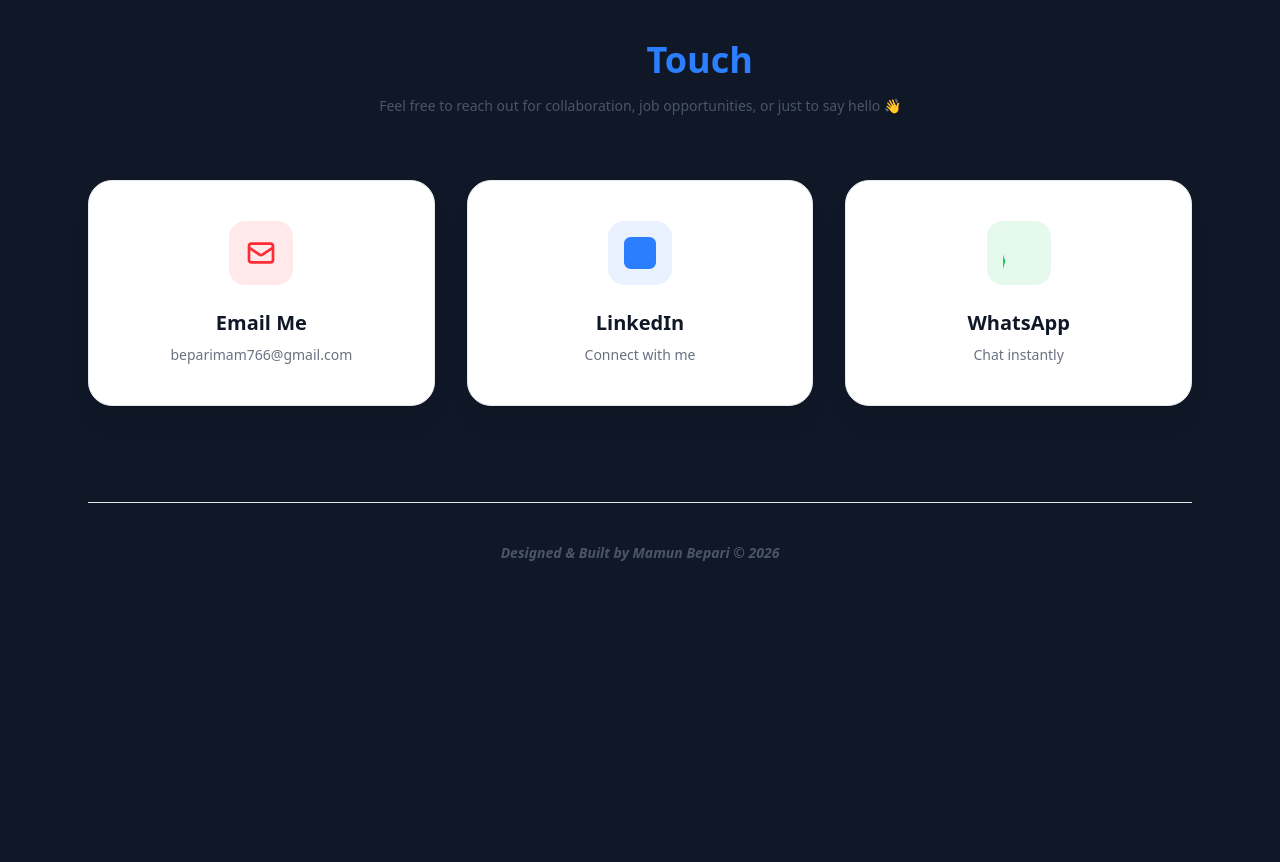
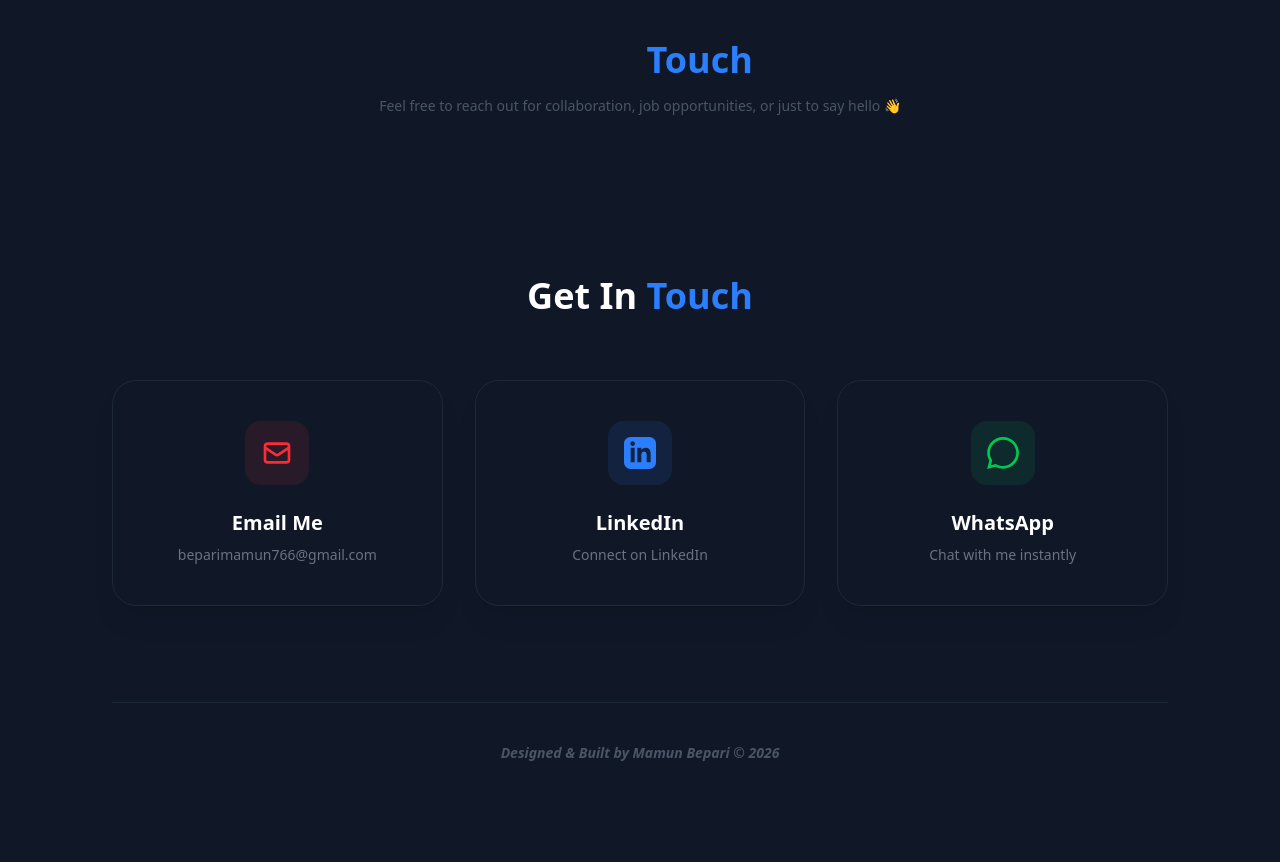
Before and after one commit to mamun-2025/Portfolio, a website: page index.html in a window 1280 px wide. Shown: the part 2547-3409 px from the top of the page. Before the commit the page ends 3206 px from the top, so only its background shows below. Drawn offline with nearby package versions, Linux system fonts and the light colour scheme.

Commit message:
Fixed README and Index.html

```diff
--- a/index.html
+++ b/index.html
@@ -308,61 +308,46 @@ class="fixed top-5 right-5 bg-gray-700 px-4 py-2 rounded z-50">
     </p>
   </div>
 
-  <!-- Contact Cards -->
+
+<!-- Contact Section -->
+<section class="max-w-6xl mx-auto px-6 py-24" data-aos="zoom-in">
+  <div class="text-center mb-16">
+    <h2 class="text-4xl font-bold text-white mb-4">Get In <span class="text-blue-500">Touch</span></h2>
+  </div>
+
   <div class="grid grid-cols-1 md:grid-cols-3 gap-8 text-center">
 
-    <!-- Email -->
-    <a href="mailto:beparimam766@gmail.com"
-       class="group p-10 bg-white dark:bg-gray-900 border border-gray-200 dark:border-gray-800 rounded-3xl hover:border-red-500/50 hover:bg-gray-50 dark:hover:bg-gray-800/50 transition-all duration-300 shadow-xl">
-
+    <a href="mailto:beparimamun766@gmail.com"
+       class="group p-10 bg-gray-900 border border-gray-800 rounded-3xl hover:border-red-500/50 hover:bg-gray-800/50 transition-all duration-300 shadow-xl">
       <div class="w-16 h-16 bg-red-500/10 rounded-2xl flex items-center justify-center mx-auto mb-6 group-hover:scale-110 transition-transform">
-        <svg class="w-8 h-8 text-red-500" fill="none" stroke="currentColor" viewBox="0 0 24 24">
-          <path stroke-linecap="round" stroke-linejoin="round" stroke-width="2"
-          d="M3 8l7.89 5.26a2 2 0 002.22 0L21 8M5 19h14a2 2 0 002-2V7a2 2 0 00-2-2H5a2 2 0 00-2 2v10a2 2 0 002 2z"/>
-        </svg>
+        <svg class="w-8 h-8 text-red-500" fill="none" stroke="currentColor" viewBox="0 0 24 24"><path stroke-linecap="round" stroke-linejoin="round" stroke-width="2" d="M3 8l7.89 5.26a2 2 0 002.22 0L21 8M5 19h14a2 2 0 002-2V7a2 2 0 00-2-2H5a2 2 0 00-2 2v10a2 2 0 002 2z"></path></svg>
       </div>
-
-      <h3 class="text-gray-900 dark:text-white font-bold text-xl mb-2">Email Me</h3>
-      <p class="text-gray-500 text-sm">beparimam766@gmail.com</p>
+      <h3 class="text-white font-bold text-xl mb-2">Email Me</h3>
+      <p class="text-gray-500 text-sm">beparimamun766@gmail.com</p>
     </a>
 
-    <!-- LinkedIn -->
     <a href="https://www.linkedin.com/in/mamun-bepari-8b367a378/" target="_blank"
-       class="group p-10 bg-white dark:bg-gray-900 border border-gray-200 dark:border-gray-800 rounded-3xl hover:border-blue-500/50 hover:bg-gray-50 dark:hover:bg-gray-800/50 transition-all duration-300 shadow-xl">
-
+       class="group p-10 bg-gray-900 border border-gray-800 rounded-3xl hover:border-blue-500/50 hover:bg-gray-800/50 transition-all duration-300 shadow-xl">
       <div class="w-16 h-16 bg-blue-500/10 rounded-2xl flex items-center justify-center mx-auto mb-6 group-hover:scale-110 transition-transform">
-        <svg class="w-8 h-8 text-blue-500" fill="currentColor" viewBox="0 0 24 24">
-          <path d="M19 0h-14c-2.761 0-5 2.239-5 5v14c0 2.761 2.239 5 5 5h14c2.762
-          0 5-2.239 5-5v-14c0-2.761-2.238-5-5-5z"/>
-        </svg>
+        <svg class="w-8 h-8 text-blue-500" fill="currentColor" viewBox="0 0 24 24"><path d="M19 0h-14c-2.761 0-5 2.239-5 5v14c0 2.761 2.239 5 5 5h14c2.762 0 5-2.239 5-5v-14c0-2.761-2.238-5-5-5zm-11 19h-3v-11h3v11zm-1.5-12.268c-.966 0-1.75-.79-1.75-1.764s.784-1.764 1.75-1.764 1.75.79 1.75 1.764-.783 1.764-1.75 1.764zm13.5 12.268h-3v-5.604c0-3.368-4-3.113-4 0v5.604h-3v-11h3v1.765c1.396-2.586 7-2.777 7 2.476v6.759z"/></svg>
       </div>
-
-      <h3 class="text-gray-900 dark:text-white font-bold text-xl mb-2">LinkedIn</h3>
-      <p class="text-gray-500 text-sm">Connect with me</p>
+      <h3 class="text-white font-bold text-xl mb-2">LinkedIn</h3>
+      <p class="text-gray-500 text-sm">Connect on LinkedIn</p>
     </a>
 
-    <!-- WhatsApp -->
     <a href="https://wa.me/8801964766244" target="_blank"
-       class="group p-10 bg-white dark:bg-gray-900 border border-gray-200 dark:border-gray-800 rounded-3xl hover:border-green-500/50 hover:bg-gray-50 dark:hover:bg-gray-800/50 transition-all duration-300 shadow-xl">
-
+       class="group p-10 bg-gray-900 border border-gray-800 rounded-3xl hover:border-green-500/50 hover:bg-gray-800/50 transition-all duration-300 shadow-xl">
       <div class="w-16 h-16 bg-green-500/10 rounded-2xl flex items-center justify-center mx-auto mb-6 group-hover:scale-110 transition-transform">
-        <svg class="w-8 h-8 text-green-500" fill="currentColor" viewBox="0 0 24 24">
-          <path d="M.057 24l1.687-6.163c-1.041-1.804-1.588-3.849-1.587-5.946..."/>
-        </svg>
+        <svg class="w-8 h-8 text-green-500" fill="currentColor" viewBox="0 0 24 24"><path d="M.057 24l1.687-6.163c-1.041-1.804-1.588-3.849-1.587-5.946.003-6.556 5.338-11.891 11.893-11.891 3.181.001 6.167 1.24 8.413 3.488 2.245 2.248 3.481 5.236 3.48 8.414-.003 6.557-5.338 11.892-11.893 11.892-1.99-.001-3.951-.5-5.688-1.448l-6.305 1.654zm6.597-3.807c1.676.995 3.276 1.591 5.392 1.592 5.448 0 9.886-4.438 9.889-9.885.002-5.462-4.415-9.89-9.881-9.892-5.452 0-9.887 4.434-9.889 9.884-.001 2.225.651 3.891 1.746 5.634l-.999 3.648 3.742-.981z"/></svg>
       </div>
-
-      <h3 class="text-gray-900 dark:text-white font-bold text-xl mb-2">WhatsApp</h3>
-      <p class="text-gray-500 text-sm">Chat instantly</p>
+      <h3 class="text-white font-bold text-xl mb-2">WhatsApp</h3>
+      <p class="text-gray-500 text-sm">Chat with me instantly</p>
     </a>
 
   </div>
-
-  <!-- Footer -->
-  <div class="mt-24 text-center text-gray-600 dark:text-gray-400 text-sm border-t border-gray-200 dark:border-gray-800 pt-10 font-semibold italic">
+  <div class="mt-24 text-center text-gray-600 text-sm border-t border-gray-800 pt-10 font-semibold italic">
     Designed & Built by Mamun Bepari © 2026
-  </div>
-
-</section>
+</div>
 
 
 
```
Also changed, not shown: README.md.
